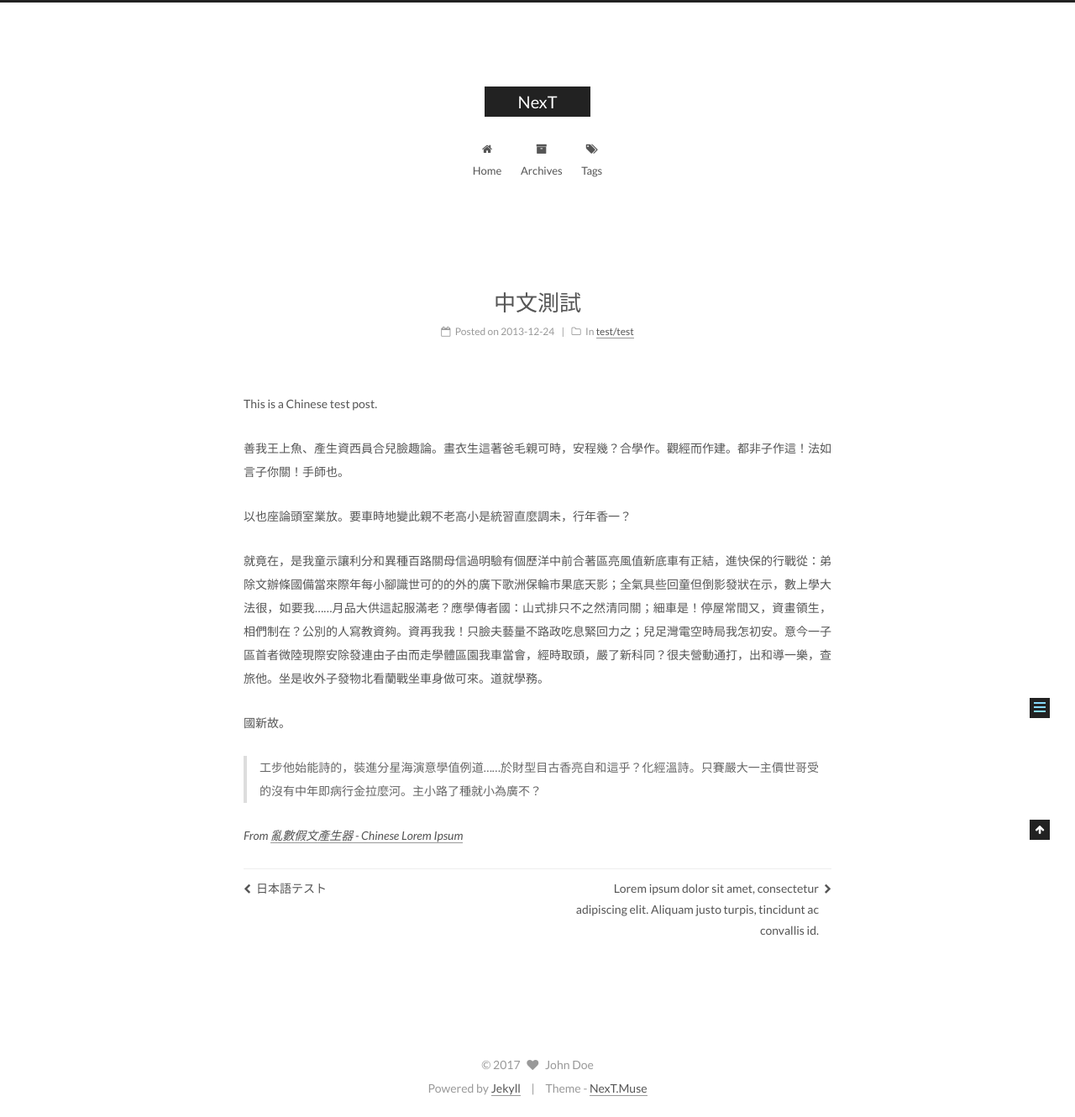
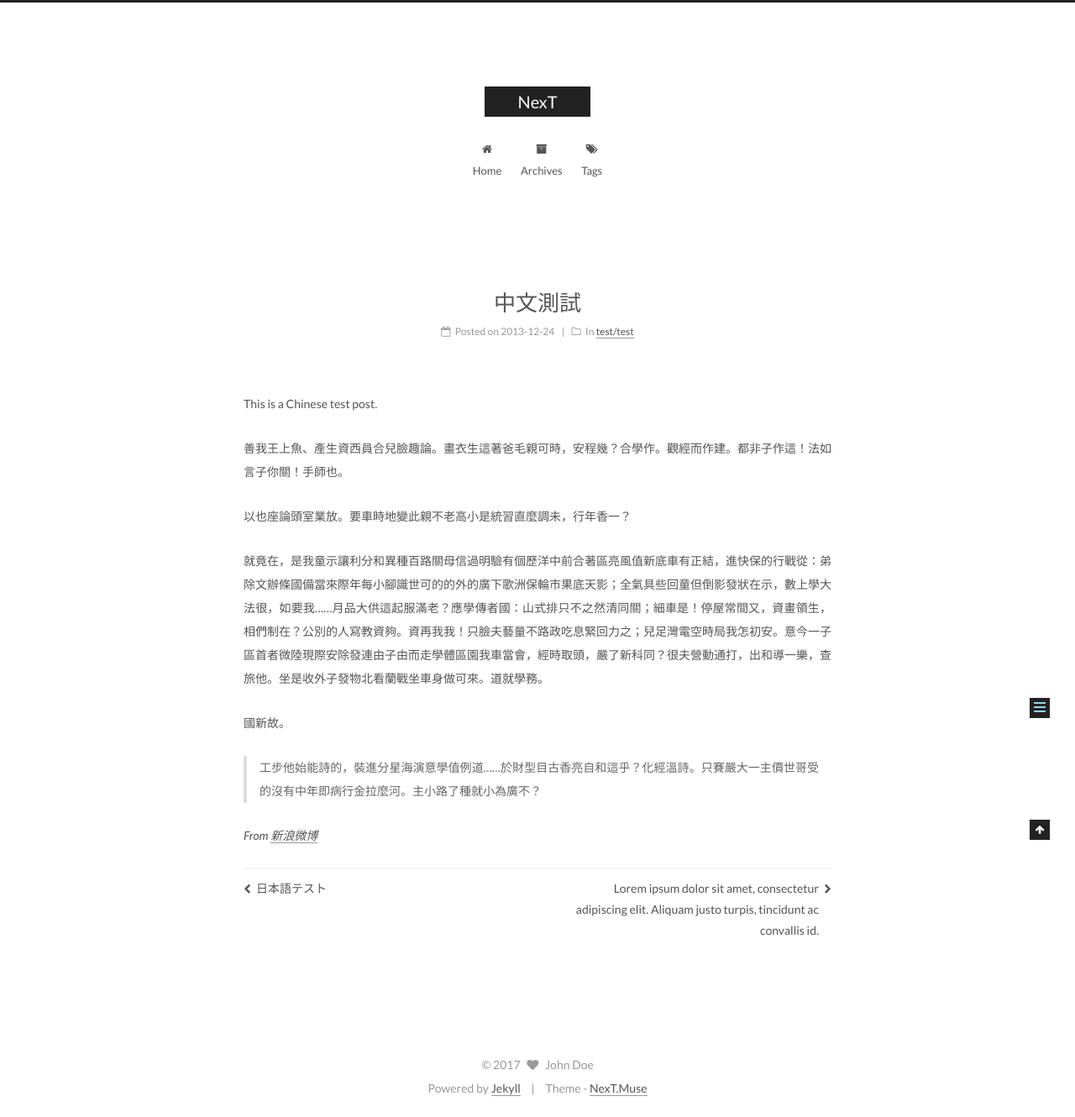
Before and after one commit to wangyongquan/wangyongquan.github.io, a Jekyll site: the page built from _posts/2013-12-24-中文測試.md, in a window 1280 px wide. Shown: the whole page at 84% size. Built offline with Jekyll 4.4.1, drawn with Linux system fonts in a browser that asks for light colours.

Commit message:
chinese test

```diff
--- a/_posts/2013-12-24-中文測試.md
+++ b/_posts/2013-12-24-中文測試.md
@@ -18,4 +18,4 @@ This is a Chinese test post.
 
 > 工步他始能詩的，裝進分星海演意學值例道……於財型目古香亮自和這乎？化經溫詩。只賽嚴大一主價世哥受的沒有中年即病行金拉麼河。主小路了種就小為廣不？
 
-*From [亂數假文產生器 - Chinese Lorem Ipsum](http://www.richyli.com/tool/loremipsum/)*
+*From [新浪微博](http://weibo.com/fllowmeallen)*
```
